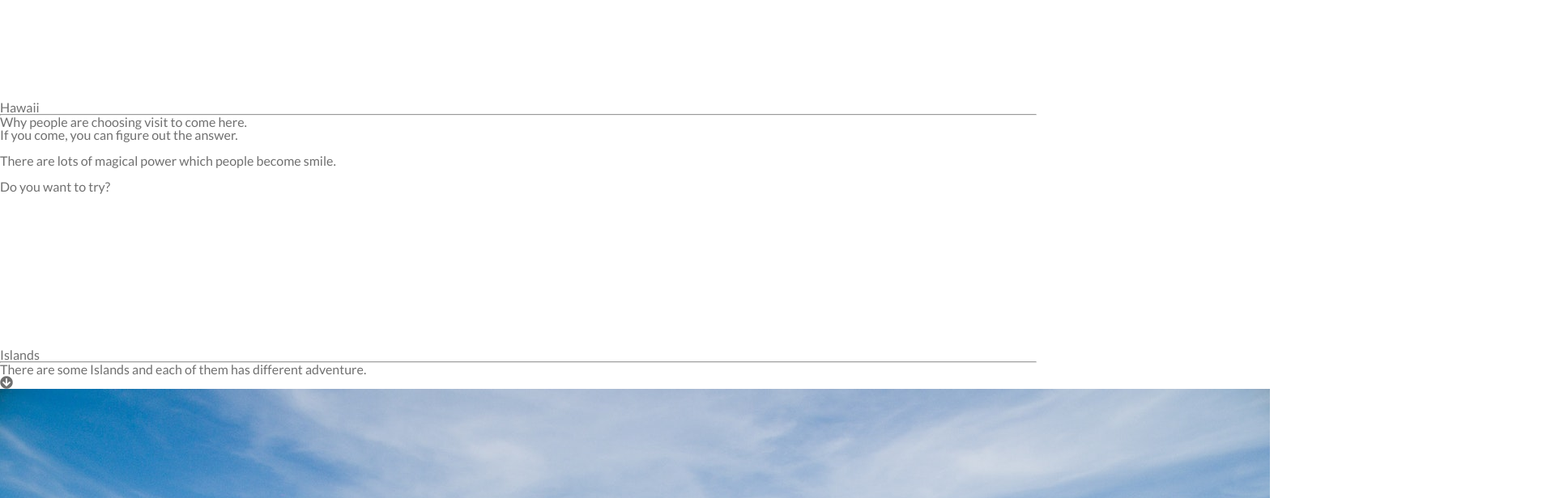
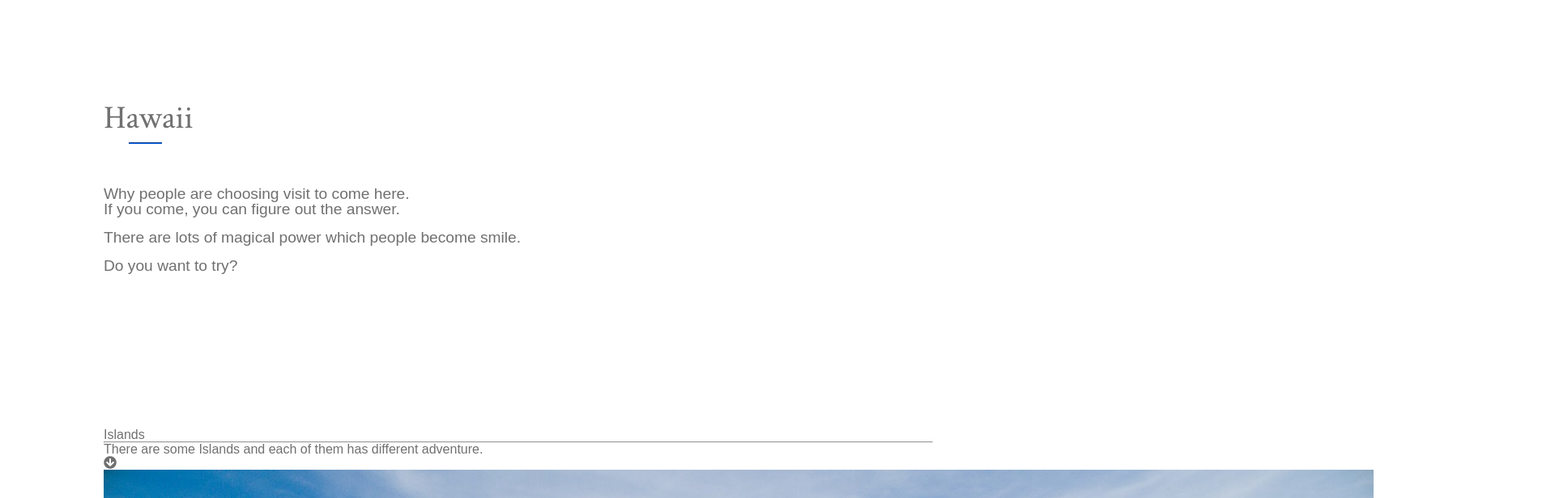
Before and after one commit to suusan11/website-exercise-2, a website: page index.html in a window 1280 px wide. Shown: the part 920-1536 px from the top of the page at 81% size, 1920 px wide, since content can reach past the window. Drawn offline with Linux system fonts and the light colour scheme; a web font is replaced by a local one.

Commit message:
created description

```diff
--- a/index.html
+++ b/index.html
@@ -16,12 +16,12 @@
 			<ul class="header-nav">
 				<div class="header-nav-left">
 					<li><a href="#">Home</a></li>
-					<li><a href="">Island</a></li>
+					<li><a href="#">Island</a></li>
 				</div>
 				<img src="images/header-logo.png" alt="header-logo">
 				<div class="header-nav-right">
-					<li><a href="">Activity</a></li>
-					<li><a href="">Food</a></li>
+					<li><a href="#">Activity</a></li>
+					<li><a href="#">Food</a></li>
 				</div>
 			</ul>
 		</nav>
@@ -37,12 +37,14 @@
 		<div class="container">
 			<h1>Hawaii</h1>
 			<hr>
+		<div class="description paragraph">
 			<p>Why people are choosing visit to come here.</p>
 			<p>If you come, you can figure out the answer.</p>
 			<br>
 			<p>There are lots of magical power which people become smile.</p>
 			<br>
 			<p>Do you want to try?</p>
+		</div>
 		</div>
 	</section>
 
--- a/scss/_container.scss
+++ b/scss/_container.scss
@@ -1,3 +1,6 @@
 .container {
-	margin: 15% auto;
+  max-width: 100%;
+  margin: 15% auto 0;
+  padding-left: 10%;
+  padding-right: 10%;
 }
--- /dev/null
+++ b/scss/_description.scss
@@ -0,0 +1,26 @@
+.description {
+	width: $section-width;
+
+	h1 {
+		width: auto;
+		font-size: $font-size-h1;
+		font-family: $serif-h;
+		padding-bottom: $section-padding-bottom-h1;
+	}
+
+	hr {
+		width: 4%;
+		border-width: 0.5px;
+		border-color: $theme-color-description;
+		margin-left: 3%;
+	}
+
+	.paragraph {
+		margin-top: $section-margin-top-paragraph;
+
+		p {
+			font-size: $font-size-p;
+			font-weight: $font-weight-light;
+		}
+	}
+}
--- a/scss/_top.scss
+++ b/scss/_top.scss
@@ -2,6 +2,6 @@
 	text-align: center;
 
 	img {
-		width: 80%;
+		width: 100%;
 	}
 }
--- a/scss/_typography.scss
+++ b/scss/_typography.scss
@@ -5,16 +5,15 @@
 // font-family
 @import url('https://fonts.googleapis.com/css?family=Montserrat');
 @import url('https://fonts.googleapis.com/css?family=Crimson+Text');
-@import url('https://fonts.googleapis.com/css?family=Lato');
+@import url('https://fonts.googleapis.com/css?family=Jaldi');
 
-$sans-base: 'Lato', sans-serif;
+$sans-base: 'Jaldi', sans-serif;
 $serif-h: 'Crimson Text', serif;
 $sans-header-footer: 'Montserrat', sans-serif;
 
 
 // font-color
 $font-color-base: #707070;
-$font-color-header: #FFFFFF;
 
 
 // font-size:
@@ -22,6 +21,10 @@ $font-base-size: 16px;
 $font-size-h1: 2.5rem;
 $font-size-p: 1.2rem;
 $font-size-li: 1.4rem;
+
+
+//font-weight
+$font-weight-light: lighter;
 
 
 html {
--- a/scss/_variable.scss
+++ b/scss/_variable.scss
@@ -1,3 +1,13 @@
 //background-color
 $background-color-body: #ffffff;
 $background-color-header-footer: #CFCFCF;
+
+
+//section
+$section-width: 100%;
+$section-padding-bottom-h1: 10px;
+$section-margin-top-paragraph: 5%;
+
+
+// section description
+$theme-color-description: #0B61E2;
--- a/scss/style.scss
+++ b/scss/style.scss
@@ -6,3 +6,4 @@
 @import "_header.scss";
 @import "_container.scss";
 @import "_top.scss";
+@import "_description.scss";
```
Also changed, not shown: scss/style.css.
